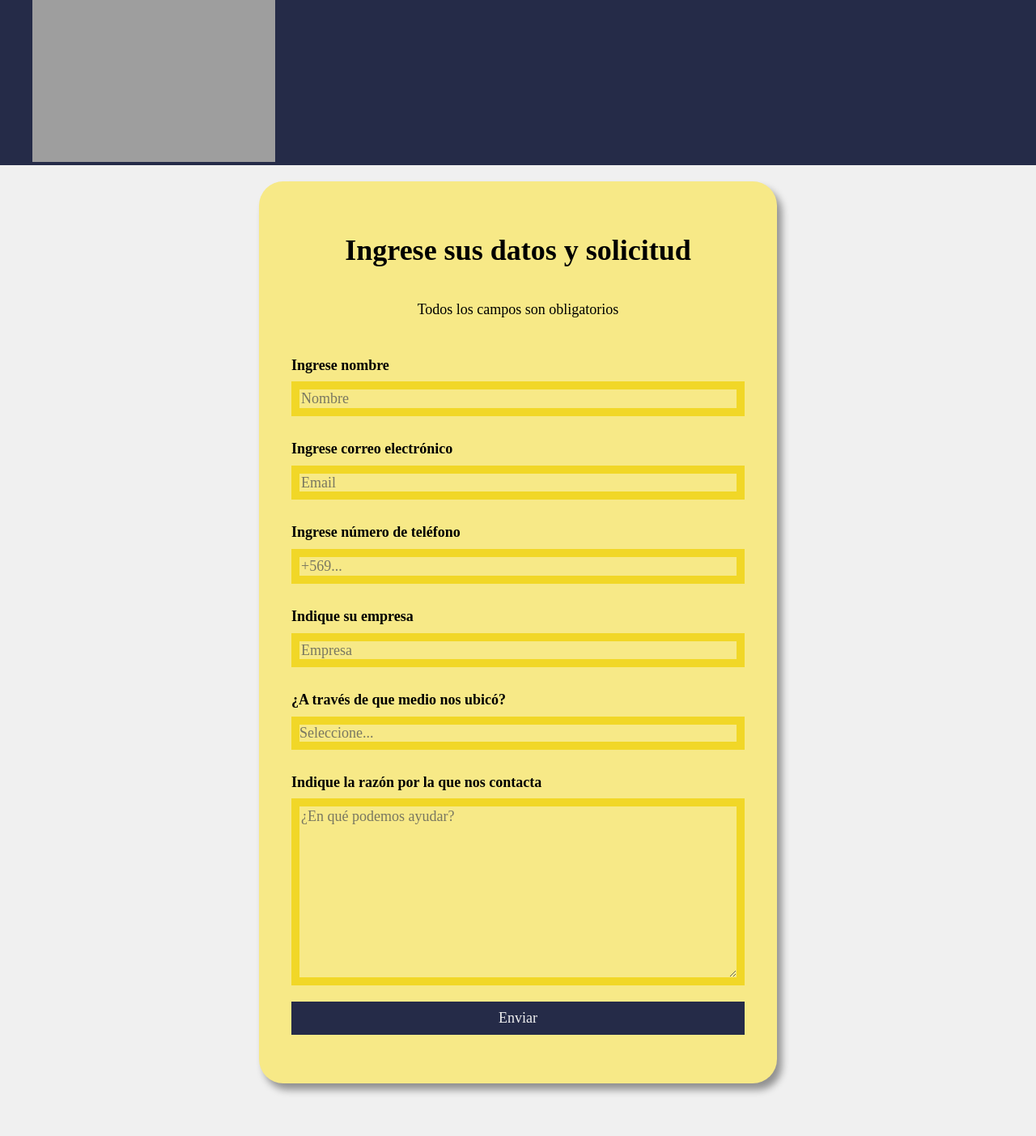
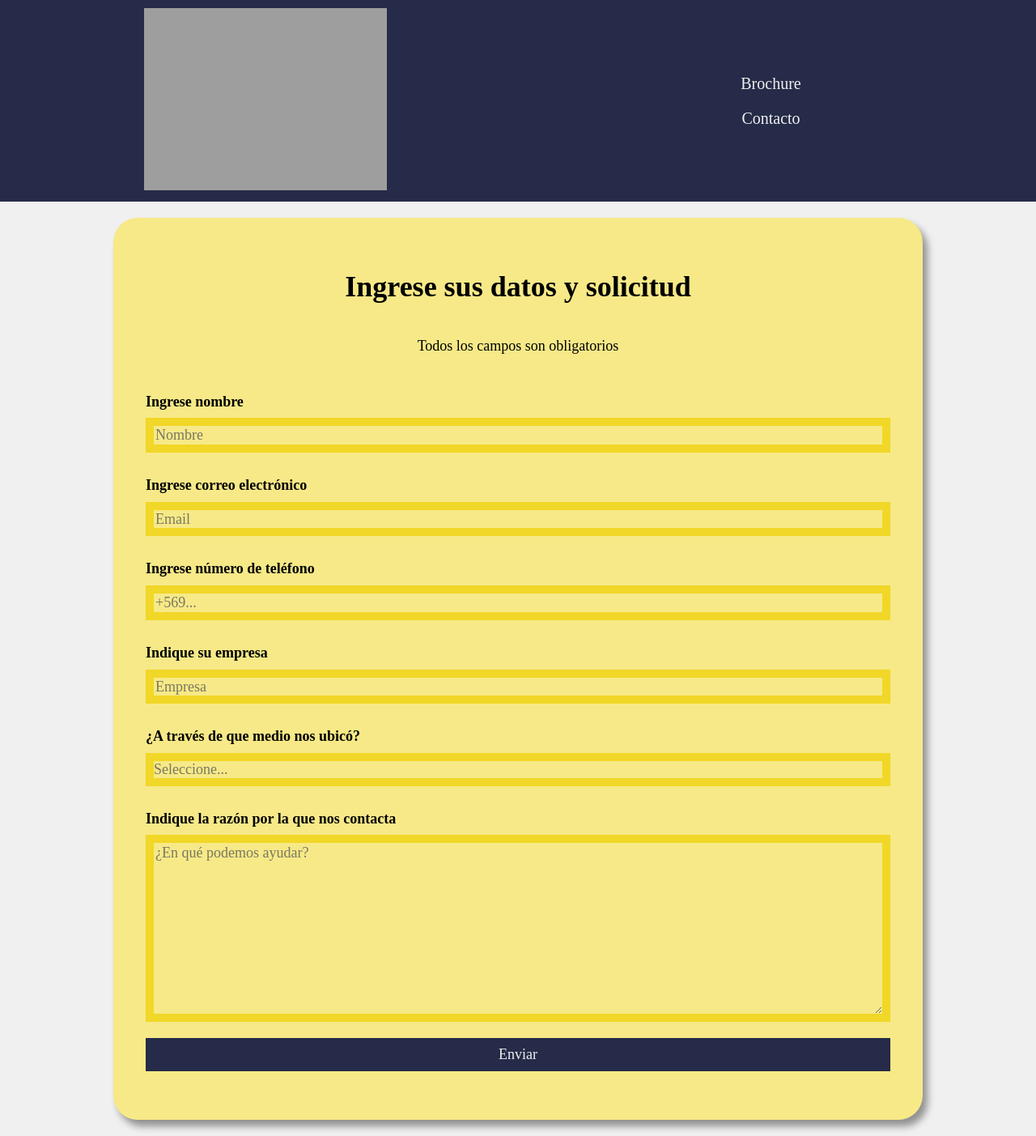
Before and after one commit to richardhapb/menteingenieria, a PHP site: page / in a window 1280 px wide. Shown: the whole page at 81% size. Before the commit the page ends 1351 px from the top, so only its background shows below. Run offline with PHP 8.4, Linux system fonts and the light colour scheme; some web fonts are replaced; grey boxes are pictures that could not be loaded.

Commit message:
Rediseño de header

```diff
--- a/build/css/app.css
+++ b/build/css/app.css
@@ -349,12 +349,45 @@ a {
 
 /* Header */
 .header {
-  text-align: left;
+  text-align: center;
   background-color: #252B48;
+  color: #F0F0F0;
+  padding: 1rem;
+}
+.header a {
+  color: #F0F0F0;
+}
+.header a:hover {
+  color: rgba(240, 240, 240, 0.5843137255);
+}
+@media (min-width: 768px) {
+  .header {
+    text-align: left;
+  }
+}
+@media (min-width: 768px) {
+  .header .container {
+    display: grid;
+    grid-template-columns: repeat(2, 1fr);
+    gap: 5rem;
+    place-items: center;
+  }
+}
+.header ul {
+  padding: 0;
+  margin: 0;
+  list-style: none;
+  text-align: center;
+  margin: 1rem;
+}
+.header li {
+  padding: 1rem;
+  font-size: 2rem;
 }
 
-.logo {
-  width: 30rem;
+.logo img {
+  width: 100%;
+  max-width: 30rem;
 }
 
 .form {
@@ -370,7 +403,7 @@ a {
 @media (min-width: 768px) {
   .form {
     width: 80%;
-    max-width: 50%;
+    max-width: 100rem;
   }
 }
 .form h1, .form p {
--- a/index.html
+++ b/index.html
@@ -12,15 +12,25 @@
 <body>
     <header class="header">
         <div class="container">
-            <picture class="logo">
-                <source srcset="build/img/logo-primario.avif" type="image/avif">
-                <source srcset="build/img/logo-primario.webp" type="image/webp">
-                <link rel="icon" href="favicon.ico" type="image/x-icon">
-                <img loading="lazy" width=300 height=200 src="build/img/logo-primario.jpg" alt="Logo">
-            </picture>
+            <a href="index.html">
+                <picture class="logo">
+                    <source srcset="build/img/logo-primario.avif" type="image/avif">
+                    <source srcset="build/img/logo-primario.webp" type="image/webp">
+                    <img loading="lazy" src="build/img/logo-primario.jpg" alt="Logo">
+                </picture>
+            </a>
+            <div class="main-nav">
+                <ul>
+                    <a href="#"><li>Brochure</li></a>
+                    <a href="#"><li>Contacto</li></a>
+                </ul>
+            </div>
         </div>
     </header>
     <main>
+        <section class="presentation">
+
+        </section>
         <form class="form shadow">
             <h1>Ingrese sus datos y solicitud</h1>
             <p>Todos los campos son obligatorios</p>
--- a/src/scss/layout/_form.scss
+++ b/src/scss/layout/_form.scss
@@ -14,7 +14,7 @@
 
     @include m.tablet {
         width: 80%;
-        max-width: 50%;
+        max-width: calc(v.$max-width - 20rem);
     }
 
     h1, p {
--- a/src/scss/layout/_header.scss
+++ b/src/scss/layout/_header.scss
@@ -1,12 +1,53 @@
 @use "base/variables" as v;
+@use "base/mixins" as m;
+
 
 
 /* Header */
 
 .header {
-    text-align: left;
+    text-align: center;
     background-color: v.$primary;
+    color: v.$aux;
+    padding: 1rem;
+
+    a {
+        color: v.$aux;
+
+        &:hover {
+            color: v.$aux-alpha;
+        }
+    }
+
+    @include m.tablet {
+        text-align: left;
+    }
+
+    .container {
+        @include m.tablet {
+            @include m.grid(2, 5rem);
+            place-items: center;
+        }
+
+
+    }
+
+
+    ul {
+        @include m.reset-list;
+        text-align: center;
+        margin: 1rem;
+    }
+    li {
+        padding: 1rem;
+        font-size: 2rem;
+    }
 }
 .logo {
-    width: 30rem;
+
+    img {
+        width: 100%;
+        max-width: 30rem;
+    }
+
 }
```
